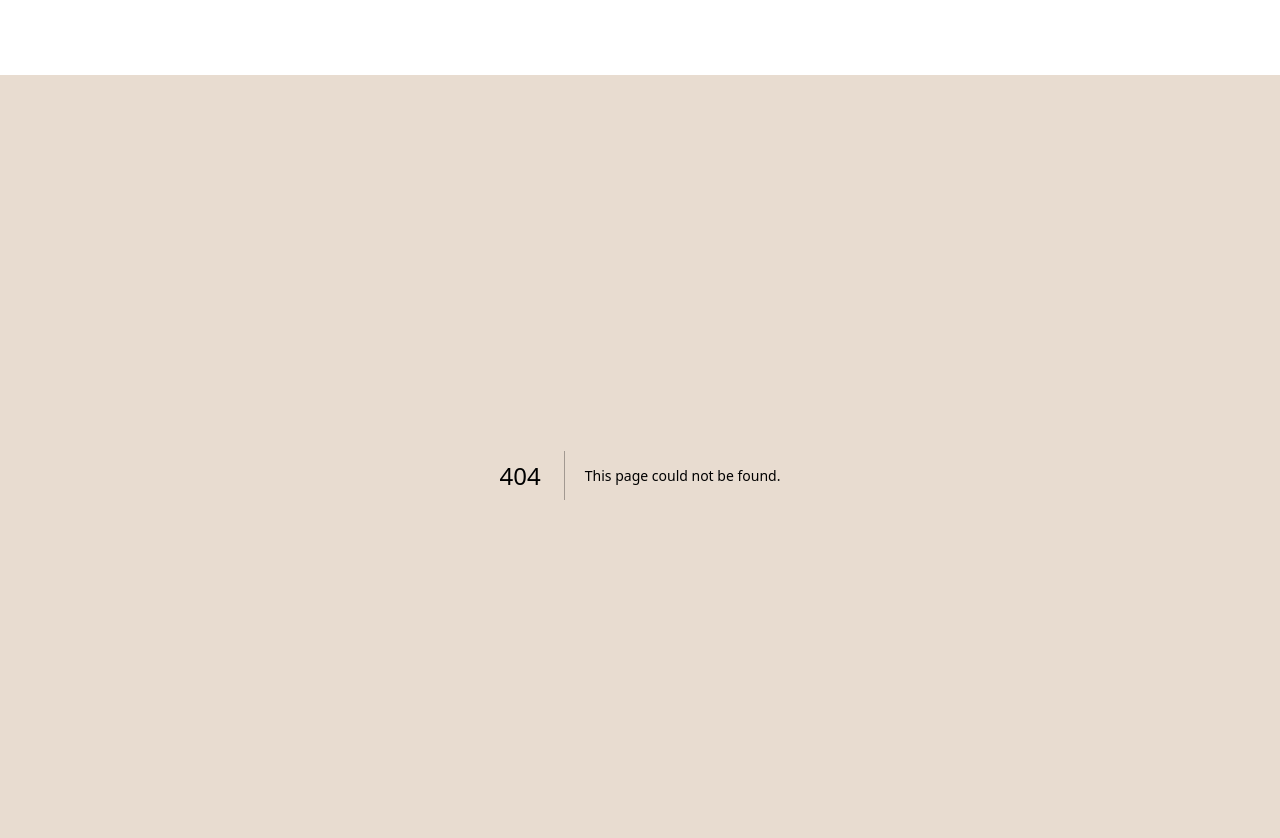
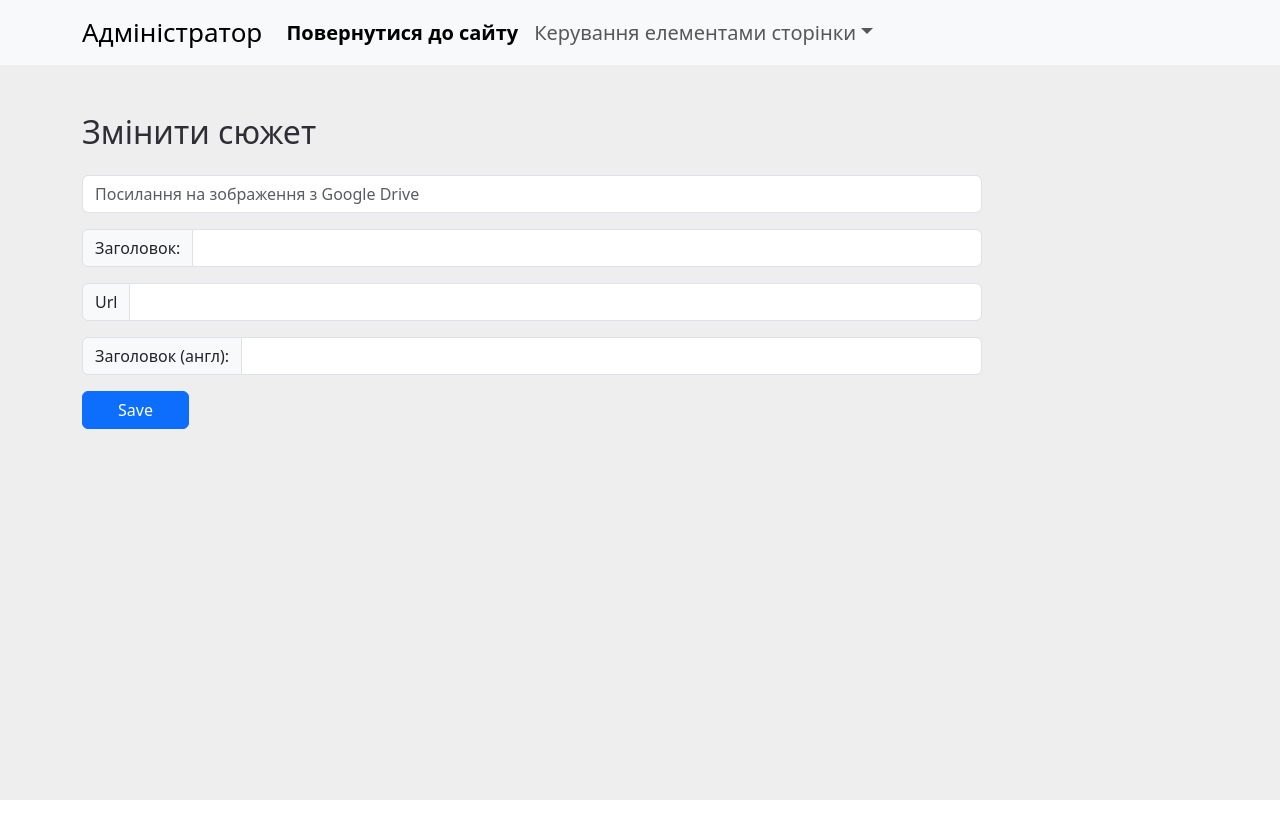
Before and after one commit to IIbreathII/Shveya, a Next.js app in the folder front/: page /dashboard/plots/add/1 in a window 1280 px wide. Before the commit this address had no page. Shown: the top 838 px of the page. After the commit the page ends 800 px from the top, so only its background shows below. Built offline with nearby package versions, Linux system fonts and the light colour scheme; no server answers; a web font is replaced by a local one.

Commit message:
9.2.0 Plot

```diff
--- a/front/components/dashboard/Management/Management.jsx
+++ b/front/components/dashboard/Management/Management.jsx
@@ -16,12 +16,14 @@ const Management = () => {
 			<div className="mt-3">
 				<ul className="list-group">
 					<ManagementElement title="Слайди" number={statistic.Slide} addLink="dashboard/slides/add" link="dashboard/slides" />
+					<ManagementElement title="Cлайди-сюжети" number={statistic.Plot} addLink="dashboard/plots/add" link="dashboard/plots" />
 					<ManagementElement title="Статистичні картки" number={statistic.card} addLink="dashboard/cards/add" link="dashboard/cards" />
 					<ManagementElement title="Медіа посилання" number={statistic.MediaLinks} addLink="dashboard/media/add" link="dashboard/media" />
 					<ManagementElement title="Партнери" number={statistic.Partners} addLink="dashboard/partners/add" link="dashboard/partners" />
 					<ManagementElement title="Маркери на мапі" number={statistic.Marker} addLink="dashboard/markers/add" link="dashboard/markers" />
 					<ManagementElement title="Категорії кібер-одягу" number={statistic.Category} addLink="dashboard/categories/add" link="dashboard/categories" />
 					<ManagementElement title="Майстер-класи" number={statistic.Subcategory} addLink="dashboard/masterclass/add" link="dashboard/masterclass" />
+
 				</ul>
 			</div>
 		</>
--- /dev/null
+++ b/front/src/app/(admin)/dashboard/plots/add/[slug]/page.jsx
@@ -0,0 +1,111 @@
+"use client";
+
+import { useEffect, useState } from "react";
+import "$style/bootstrap.min.css";
+import "$style/admin/Admin.css";
+import dynamic from 'next/dynamic';
+const Bootstrap = dynamic(() => import('$component/guides/Bootstrap/Bootstrap'), { ssr: false });
+import Alert from "$component/dashboard/Alert/Alert";
+import { changeData, getData, postData } from "api";
+import { useParams } from "next/navigation";
+import FileInput from "$component/dashboard/FileInput/FileInput";
+import ImageInput from "$component/dashboard/ImageInput/ImageInput";
+
+export default function ChangePage() {
+	const [title, setTitle] = useState("");
+	const [url, setUrl] = useState("");
+	const [title_en, setTitleEn] = useState("");
+	const [file, setFile] = useState("");
+	const [showAlert, setShowAlert] = useState(false);
+
+	const [element, setElement] = useState();
+
+	const params = useParams();
+	const { slug } = params
+
+	useEffect(() => {
+		getData(`plots/${slug}`, setElement);
+	}, []);
+
+	useEffect(() => {
+		if (element != undefined) {
+			setTitle(element.title)
+			setFile(element.path)
+			setTitleEn(element.title_en)
+			setUrl(element.url)
+		}
+	}, [element]);
+
+	const handleSubmit = async (e) => {
+		e.preventDefault();
+
+		const formData = new FormData();
+		formData.append("title", title);
+		formData.append("url", url);
+		formData.append("title_en", title_en);
+		if (file) {
+			formData.append("path", file);
+		}
+
+		changeData("plots", slug, formData, setShowAlert)
+	};
+
+	return (
+		<main className="main">
+			{showAlert && (
+				<Alert
+					message="Слайд був успішно змінений!"
+					onClose={() => setShowAlert(false)}
+				/>
+			)}
+			<div className="main__form container-lg mt-5">
+				<h1 className="form-title admin-title mb-4">Змінити сюжет</h1>
+				<form className="form needs-validation" onSubmit={handleSubmit}>
+					<div className="ua">
+						<ImageInput image={file} setImage={setFile} />
+						<div className="input-group mb-3">
+							<span className="input-group-text" id="inputGroup-sizing-default">Заголовок:</span>
+							<input
+								required
+								type="text"
+								className="form-control"
+								aria-label="Sizing example input"
+								aria-describedby="inputGroup-sizing-default"
+								value={title}
+								onChange={(e) => setTitle(e.target.value)}
+							/>
+						</div>
+						<div className="input-group mb-3">
+							<span className="input-group-text" id="inputGroup-sizing-default">Url</span>
+							<input
+								required
+								type="text"
+								className="form-control"
+								aria-label="Sizing example input"
+								aria-describedby="inputGroup-sizing-default"
+								value={url}
+								onChange={(e) => setUrl(e.target.value)}
+							/>
+						</div>
+					</div>
+					<div className="en">
+						<div className="input-group mb-3">
+							<span className="input-group-text" id="inputGroup-sizing-default">Заголовок (англ):</span>
+							<input
+								required
+								type="text"
+								className="form-control"
+								aria-label="Sizing example input"
+								aria-describedby="inputGroup-sizing-default"
+								value={title_en}
+								onChange={(e) => setTitleEn(e.target.value)}
+							/>
+						</div>
+					</div>
+					<button type="submit" className="btn btn-primary">Save</button>
+				</form>
+			</div>
+			<Bootstrap />
+		</main>
+	);
+}
--- a/front/src/app/(admin)/layout.jsx
+++ b/front/src/app/(admin)/layout.jsx
@@ -21,6 +21,7 @@ export default function AdminLayout({ children }) {
 									</Link>
 									<ul className="dropdown-menu">
 										<li><Link className="dropdown-item" href="/dashboard/slides">Слайди</Link></li>
+										<li><Link className="dropdown-item" href="/dashboard/masterclass">Слайди-сюжети</Link></li>
 										<li><Link className="dropdown-item" href="/dashboard/cards">Статистичні картки</Link></li>
 										<li><Link className="dropdown-item" href="/dashboard/media">Медіа посилання</Link></li>
 										<li><Link className="dropdown-item" href="/dashboard/partners">Партнери</Link></li>
```
Also changed, not shown: front/src/app/(admin)/dashboard/plots/add/page.jsx (added, +101 -0 lines), front/src/app/(admin)/dashboard/plots/page.jsx (added, +57 -0 lines).
